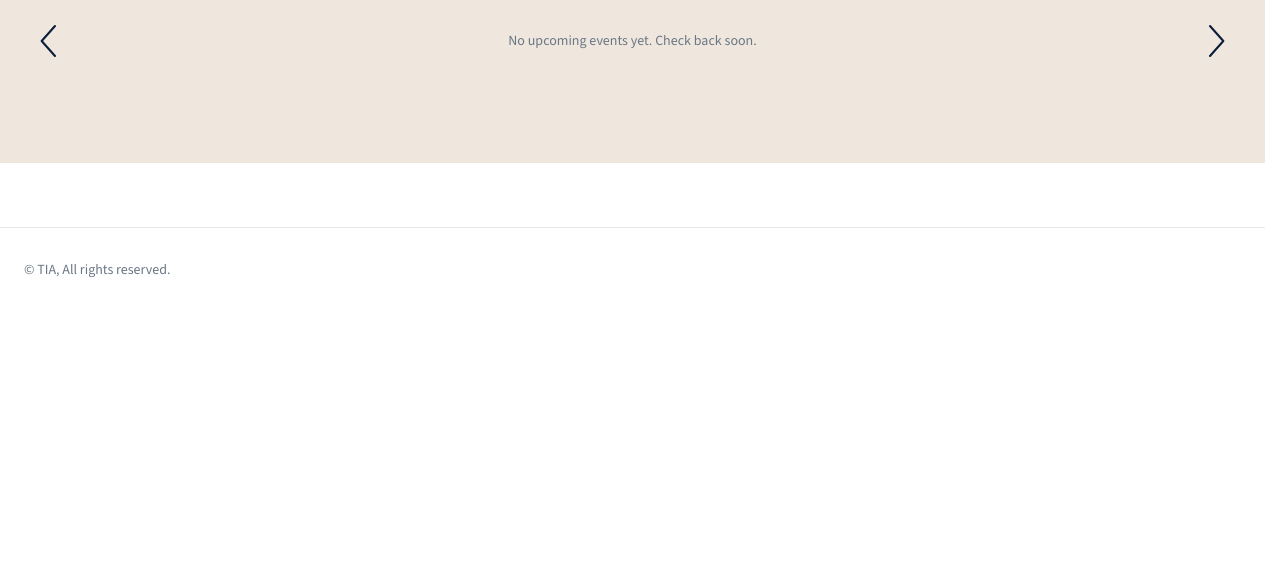
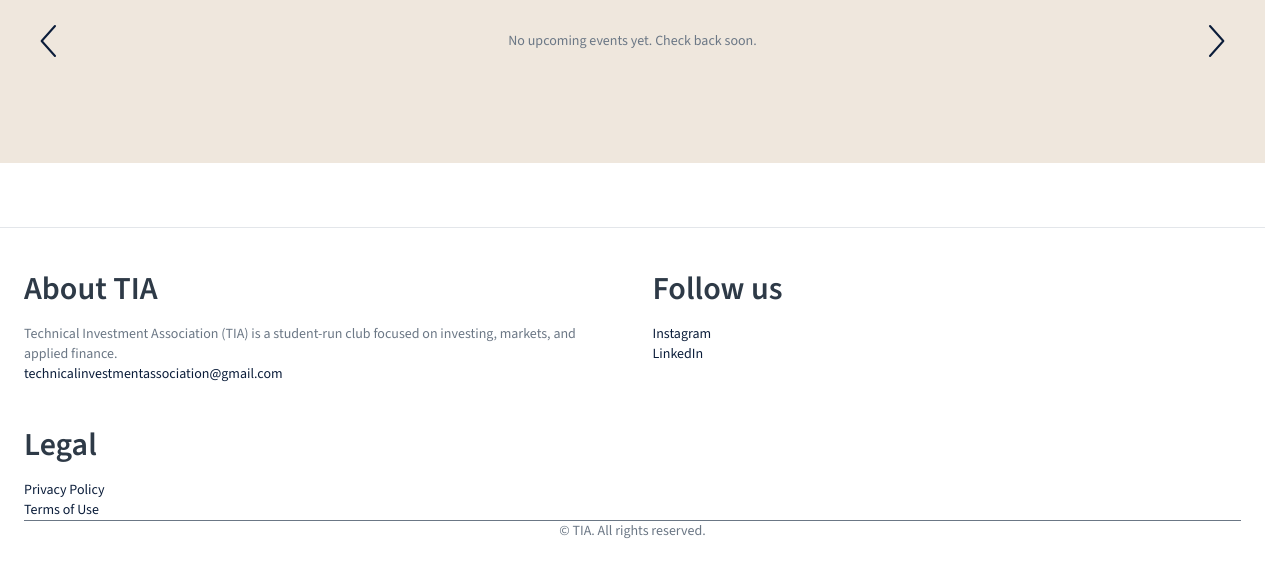
Before and after one commit to Technical-Investment-Association/tia-site, a website built with Vite: page index.html in a window 1280 px wide. Shown: the part 633-1210 px from the top of the page. Before the commit the page ends 945 px from the top, so only its background shows below. Built offline with nearby package versions, Linux system fonts and the light colour scheme; some packages are replaced by stand-ins of ours; no server answers; the database is empty.

Commit message:
Added to the footer

```diff
--- a/index.html
+++ b/index.html
@@ -8,7 +8,7 @@
 
   <link href="https://fonts.googleapis.com/css2?family=Source+Sans+3:wght@300;400;500;600;700&display=swap" rel="stylesheet">
   <link rel="stylesheet" href="/assets/app.css"/>
-  <link rel="icon" href="/assets/logo_dark.png" type="image/png"/>
+  <link rel="icon" href="/assets/new_logo.png" type="image/png"/>
 
   <script type="module" src="/src/js/includes.js" defer></script>
   <script type="module" src="/src/js/home.js" defer></script>
--- a/public/footer.html
+++ b/public/footer.html
@@ -1,5 +1,96 @@
 <footer class="mt-16 border-t" style="border-color:var(--line);">
-    <div class="mx-auto max-w-7xl px-6 py-8 text-sm text-ash-500">
-      © TIA, All rights reserved.
+  <div class="mx-auto max-w-7xl px-6 py-10 text-sm text-ash-500">
+    <div class="grid grid-cols-1 gap-10 sm:grid-cols-2 lg:grid-cols-4">
+
+      <!-- About / Contact -->
+      <div>
+        <h2 class="text-ash-700 font-medium mb-3">About TIA</h2>
+        <p class="mb-3">
+          Technical Investment Association (TIA) is a student-run club focused on investing,
+          markets, and applied finance.
+        </p>
+        <ul class="space-y-2">
+          <!--
+          <li>
+            <a href="/about" class="hover:text-ash-700 transition">About the club</a>
+          </li>
+          <li>
+            <a href="/team" class="hover:text-ash-700 transition">Board & committees</a>
+          </li>
+        -->
+          <li>
+            <a href="mailto:contact@tia.example" class="hover:text-ash-700 transition"
+               aria-label="Email TIA">technicalinvestmentassociation@gmail.com</a>
+          </li>
+          <li>
+            <!--
+            <address class="not-italic">
+              Add Address here
+            </address>
+          -->
+          </li>
+        </ul>
+      </div>
+
+      <!-- Quick links -->
+      <!--
+      <div>
+        <h2 class="text-ash-700 font-medium mb-3">Quick links</h2>
+        <ul class="space-y-2">
+          <li><a href="/events" class="hover:text-ash-700 transition">Events</a></li>
+          <li><a href="/join" class="hover:text-ash-700 transition">Join TIA</a></li>
+          <li><a href="/sponsors" class="hover:text-ash-700 transition">Partners & sponsors</a></li>
+          <li><a href="/resources" class="hover:text-ash-700 transition">Resources</a></li>
+        </ul>
+      </div>
+      -->
+
+      <!-- Social -->
+      <div>
+        <h2 class="text-ash-700 font-medium mb-3">Follow us</h2>
+        <ul class="space-y-2">
+          <li>
+            <a href="https://www.instagram.com/tia_dtu?utm_source=ig_web_button_share_sheet&igsh=ZDNlZDc0MzIxNw==" class="hover:text-ash-700 transition" target="_blank" rel="noopener noreferrer" aria-label="Instagram">Instagram</a>
+          </li>
+          <li>
+            <a href="https://www.linkedin.com/company/technical-investment-association/" class="hover:text-ash-700 transition" target="_blank" rel="noopener noreferrer" aria-label="LinkedIn">LinkedIn</a>
+          </li>
+          <!--
+          <li>
+            <a href="https://github.com/Technical-Investment-Association" class="hover:text-ash-700 transition" target="_blank" rel="noopener noreferrer" aria-label="GitHub">GitHub</a>
+          </li>
+          -->
+          <!-- Add other platforms as needed -->
+        </ul>
+      </div>
+
+      <!-- Legal -->
+      <div>
+        <h2 class="text-ash-700 font-medium mb-3">Legal</h2>
+        <ul class="space-y-2">
+          <li><a href="/privacy" class="hover:text-ash-700 transition">Privacy Policy</a></li>
+          <li><a href="/terms" class="hover:text-ash-700 transition">Terms of Use</a></li>
+        </ul>
+      </div>
     </div>
-  </footer>
+
+    <!-- Divider -->
+    <hr class="my-8 opacity-30" />
+
+<!-- Bottom line -->
+<div class="flex flex-col items-center justify-center gap-2 sm:flex-row sm:justify-center sm:items-center text-center">
+  <div>
+    <span>© <span id="year"></span> TIA. All rights reserved.</span>
+  </div>
+  <div class="space-x-4"></div>
+</div>
+
+
+  <!-- Auto year -->
+  <script>
+    (function () {
+      var el = document.getElementById('year');
+      if (el) el.textContent = new Date().getFullYear();
+    })();
+  </script>
+</footer>
--- a/public/header.html
+++ b/public/header.html
@@ -8,7 +8,7 @@
     <!-- Logo + wordmark -->
     <a href="/index.html" aria-label="TIA Home" class="flex items-center gap-3 shrink-0">
       <div class="logo-box md:h-9 md:w-9 lg:h-10 lg:w-10">
-        <img src="/assets/logo_dark.png" alt="TIA logo" class="max-h-full max-w-full object-contain" />
+        <img src="/assets/new_logo.png" alt="TIA logo" class="max-h-full max-w-full object-contain" />
       </div>
       <span class="text-2xl tracking-wide text-[var(--brand-brown)] select-none font-serif"
             style="font-family:'Times New Roman','Georgia',serif">
```
Also changed, not shown: public/assets/new_logo.png (added).
